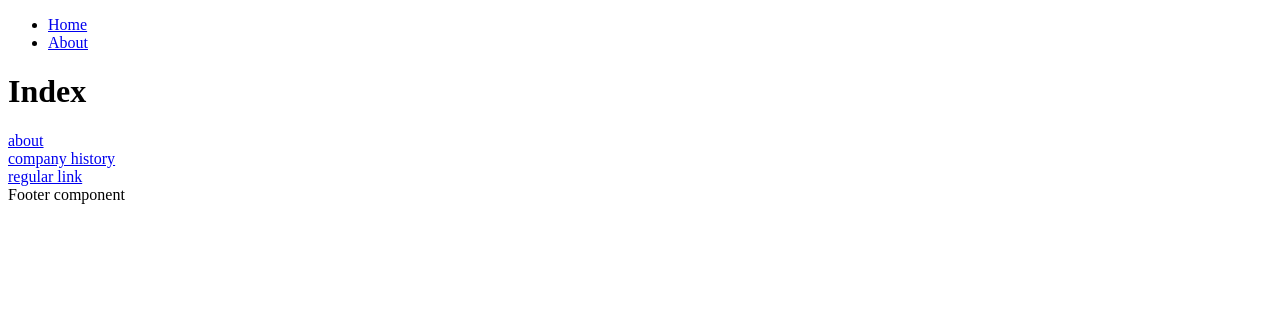
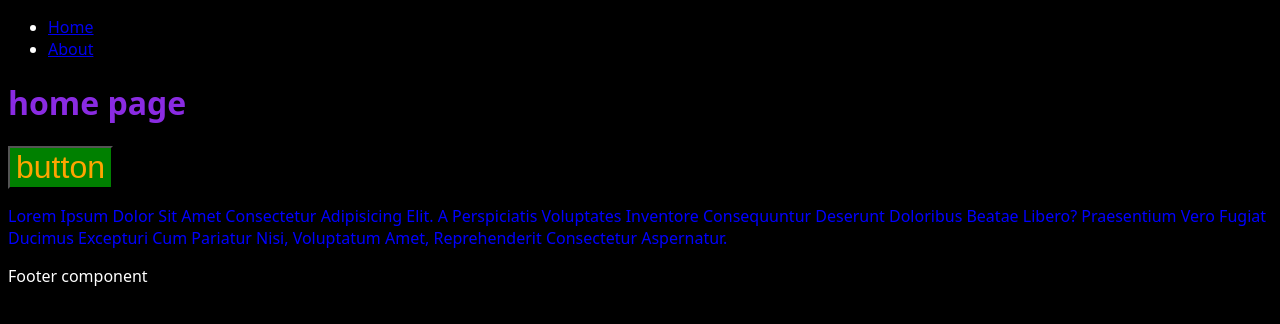
Before and after one commit to rafa2135/Gatsby-site, a Gatsby site: page / in a window 1280 px wide. Built offline with nearby package versions, Linux system fonts and the light colour scheme; Gatsby itself is replaced by a stand-in of ours.

Commit message:
using css modules , css components and setting up gatsby-plugin-styled-components and typed-css-modules to auto generate the css.d.ts files.

```diff
--- a/gatsby-config.ts
+++ b/gatsby-config.ts
@@ -1,4 +1,4 @@
-import type { GatsbyConfig } from "gatsby"
+import type { GatsbyConfig } from "gatsby";
 
 const config: GatsbyConfig = {
   siteMetadata: {
@@ -8,7 +8,7 @@ const config: GatsbyConfig = {
   // If you use VSCode you can also use the GraphQL plugin
   // Learn more at: https://gatsby.dev/graphql-typegen
   graphqlTypegen: true,
-  plugins: [],
-}
+  plugins: [`gatsby-plugin-styled-components`],
+};
 
-export default config
+export default config;
--- /dev/null
+++ b/src/components/Layout.css
@@ -0,0 +1,13 @@
+body {
+  font-family: system-ui, -apple-system, BlinkMacSystemFont, "Segoe UI", Roboto,
+    Oxygen, Ubuntu, Cantarell, "Open Sans", "Helvetica Neue", sans-serif;
+  background: black;
+  color: white;
+}
+
+.home-heading {
+  color: blue;
+}
+.about-heading {
+  color: green;
+}
--- a/src/components/Layout.tsx
+++ b/src/components/Layout.tsx
@@ -1,6 +1,7 @@
 import React from "react";
 import Navbar from "./Navbar";
 import Footer from "./Footer";
+import "./Layout.css";
 type Props = {
   children: React.ReactNode;
 };
--- /dev/null
+++ b/src/examples/abaut.module.css
@@ -0,0 +1,9 @@
+.page {
+  color: red;
+}
+.text {
+  text-transform: uppercase;
+}
+.page h1 {
+  color: yellowgreen;
+}
--- /dev/null
+++ b/src/examples/abaut.module.css.d.ts
@@ -0,0 +1,5 @@
+declare const styles: {
+  readonly "page": string;
+  readonly "text": string;
+};
+export = styles;
--- /dev/null
+++ b/src/examples/button.tsx
@@ -0,0 +1,7 @@
+import styled from "styled-components";
+
+export const ExampleButton = styled.button`
+  background: green;
+  color: orange;
+  font-size: 2rem;
+`;
--- /dev/null
+++ b/src/examples/home.module.css
@@ -0,0 +1,9 @@
+.page {
+  color: blue;
+}
+.text {
+  text-transform: capitalize;
+}
+.page h1 {
+  color: blueviolet;
+}
--- /dev/null
+++ b/src/examples/home.module.css.d.ts
@@ -0,0 +1,5 @@
+declare const styles: {
+  readonly "page": string;
+  readonly "text": string;
+};
+export = styles;
--- a/src/pages/index.tsx
+++ b/src/pages/index.tsx
@@ -1,17 +1,20 @@
 import * as React from "react";
 import { PageProps, Link } from "gatsby";
 import Layout from "../components/Layout";
-
+import { page, text } from "../examples/home.module.css";
+import { ExampleButton } from "../examples/button";
 const Index = ({}: PageProps<{}>) => (
   <Layout>
-    <h1>Index</h1>
-    <div>
-      <Link to="/about">about</Link>
+    <div className={page}>
+      <h1>home page</h1>
+      <ExampleButton>button</ExampleButton>
+      <p className={text}>
+        Lorem ipsum dolor sit amet consectetur adipisicing elit. A perspiciatis
+        voluptates inventore consequuntur deserunt doloribus beatae libero?
+        Praesentium vero fugiat ducimus excepturi cum pariatur nisi, voluptatum
+        amet, reprehenderit consectetur aspernatur.
+      </p>
     </div>
-    <div>
-      <Link to="/company/history">company history</Link>
-    </div>
-    <a href="/about">regular link</a>
   </Layout>
 );
 export default Index;
```
Also changed, not shown: package.json (+8 -2 lines), src/pages/about.tsx (+20 -3 lines), tsconfig.json (+19 -11 lines), 1 other file.
